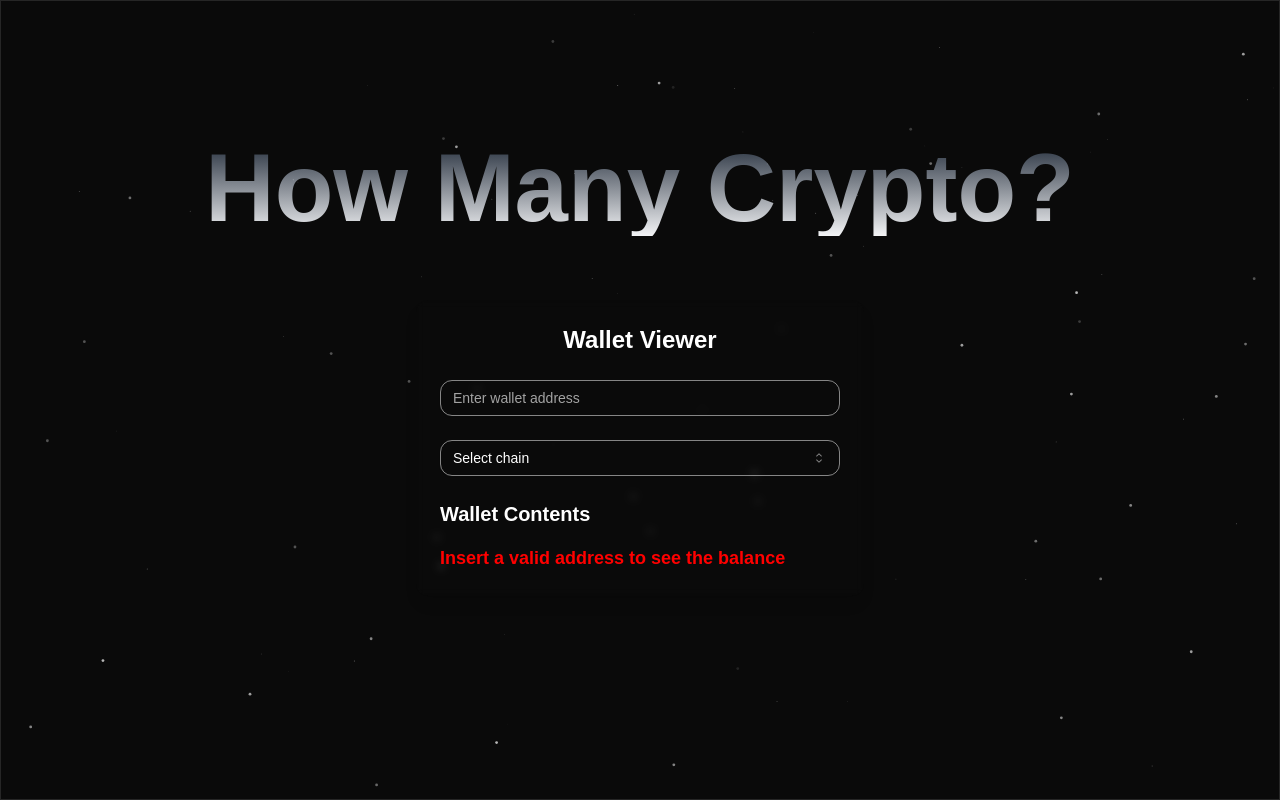
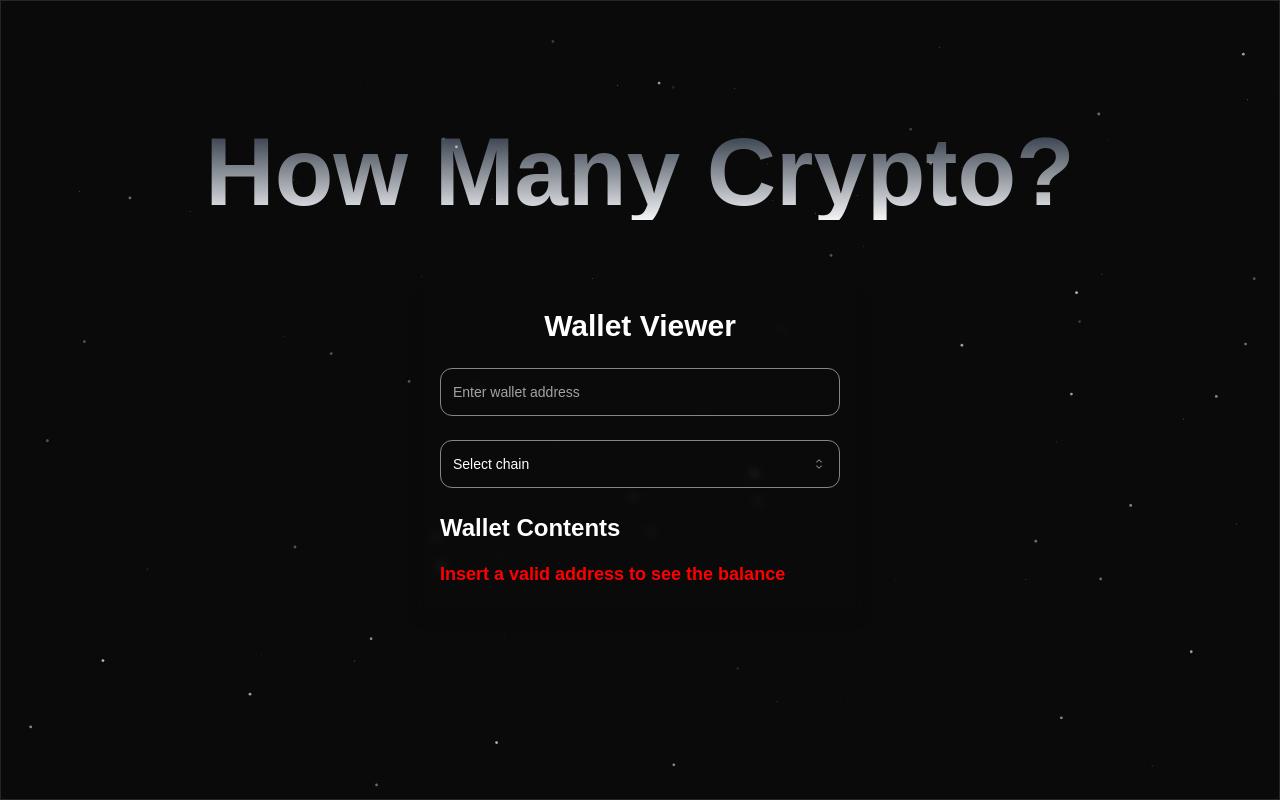
Before and after one commit to felipe-marques-dev/howmanycrypto, a Next.js app: page / in a window 1280 px wide. Built offline with nearby package versions, Linux system fonts and the light colour scheme.

Commit message:
feat: input and chains size

```diff
--- a/src/app/page.tsx
+++ b/src/app/page.tsx
@@ -66,29 +66,29 @@ const Home = () => {
         refresh
       />
       <div className="my-16 w-full max-w-md backdrop-blur-sm rounded-xl shadow-lg p-6 space-y-6">
-        <h1 className="text-2xl font-bold text-white text-center">Wallet Viewer</h1>
+        <h1 className="text-3xl font-bold text-white text-center">Wallet Viewer</h1>
 
         <Input
           placeholder="Enter wallet address"
           onChange={handleInputChange}
-          className="rounded-xl  border-white/50 text-white placeholder-white/70"
+          className="rounded-xl h-12 border-white/50 text-white placeholder-white/70"
         />
 
         <Select value={chainName} onValueChange={handleSelectChange}>
-          <SelectTrigger className=" border-white/50 text-white rounded-xl ">
+          <SelectTrigger className=" border-white/50 h-12 text-white rounded-xl ">
             <SelectValue placeholder="Select chain" />
           </SelectTrigger>
           <SelectContent >
-          <SelectItem className="backdrop-blur-sm" value="btc-mainnet">Bitcoin</SelectItem>
-            <SelectItem className="backdrop-blur-sm"value="eth-mainnet">Ethereum</SelectItem>
-            <SelectItem className="backdrop-blur-sm"value="bsc-mainnet">BNB Smart Chain (BSC)</SelectItem>
-            <SelectItem className="backdrop-blur-sm"value="solana-mainnet">Solana</SelectItem>
+          <SelectItem className="backdrop-blur-sm h-12" value="btc-mainnet">Bitcoin</SelectItem>
+            <SelectItem className="backdrop-blur-sm h-12"value="eth-mainnet">Ethereum</SelectItem>
+            <SelectItem className="backdrop-blur-sm h-12"value="bsc-mainnet">BNB Smart Chain (BSC)</SelectItem>
+            <SelectItem className="backdrop-blur-sm h-12"value="solana-mainnet">Solana</SelectItem>
 
           </SelectContent>
         </Select>
 
         <div className="space-y-4">
-          <h2 className="text-xl font-semibold text-white">Wallet Contents</h2>
+          <h2 className="text-2xl font-semibold text-white">Wallet Contents</h2>
           <div className="grid grid-cols-1 gap-4">
           {balances.length > 0 ? (
           <ul>
```
